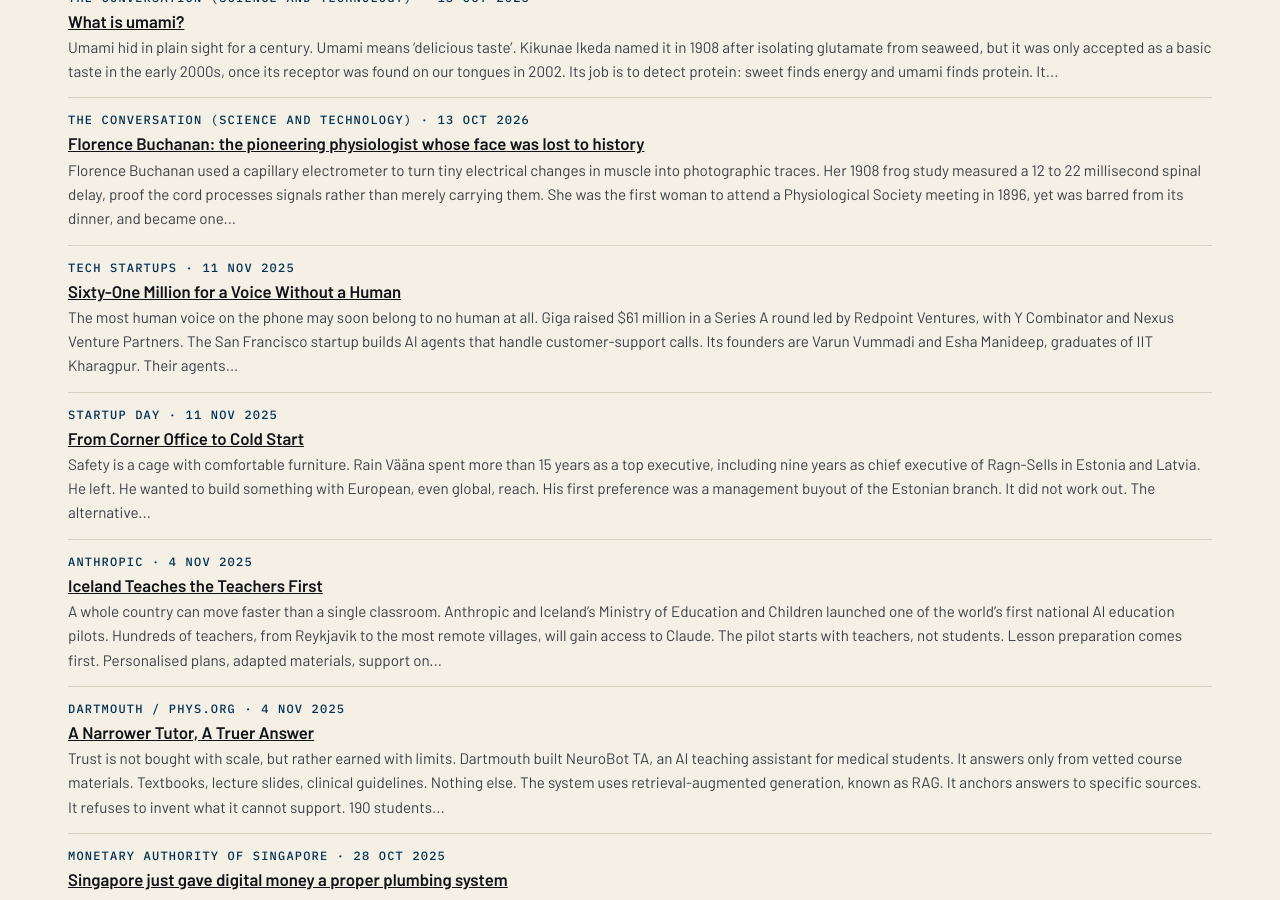
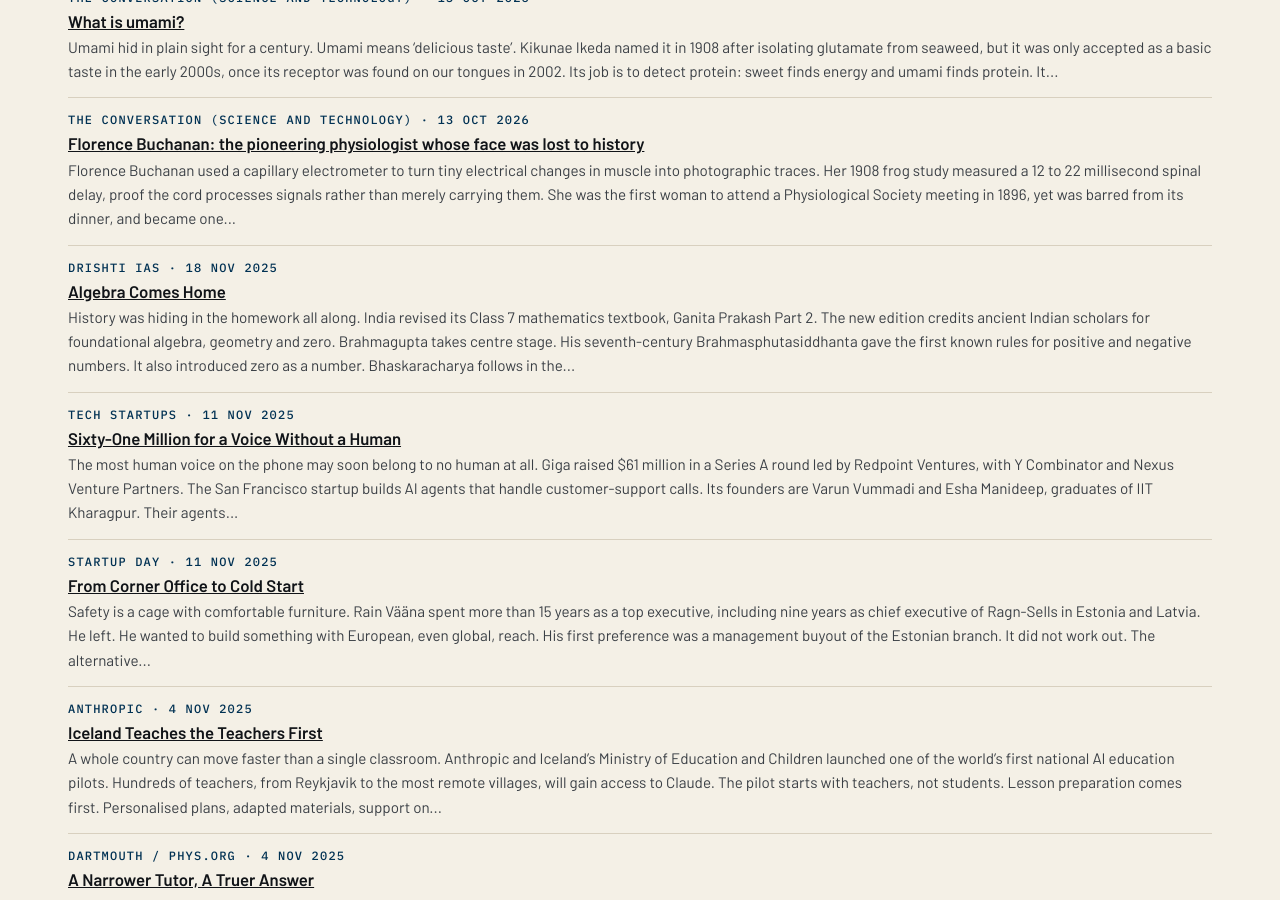
Before and after one commit to katz-news/katz.news, a Jekyll site: the page built from briefs/index.html, in a window 1280 px wide and 900 px high, scrolled down 14549 px. Built offline with Jekyll 4.4.1, drawn with Linux system fonts in a browser that asks for light colours.

Commit message:
Publish 2026-11-06

```diff
--- a/_data/build.yml
+++ b/_data/build.yml
@@ -1 +1 @@
-published_at: 2026-11-06T18:35:37Z
+published_at: 2026-11-06T18:36:25Z
--- /dev/null
+++ b/_posts/briefs/2026-11-06-algebra-comes-home.md
@@ -0,0 +1,25 @@
+---
+published: true
+title: Algebra Comes Home
+date: 2025-11-18
+section: education
+source_name: Drishti IAS
+source_url: https://www.drishtiias.com/daily-updates/daily-news-analysis/ncert-revises-textbook-to-acknowledge-ancient-indian-contributions
+---
+History was hiding in the homework all along.
+
+India revised its Class 7 mathematics textbook, Ganita Prakash Part 2. The new edition credits ancient Indian scholars for foundational algebra, geometry and zero.
+
+Brahmagupta takes centre stage. His seventh-century Brahmasphutasiddhanta gave the first known rules for positive and negative numbers. It also introduced zero as a number.
+
+Bhaskaracharya follows in the twelfth century. His Bijaganita advanced symbolic mathematics. Letters stood for unknowns. Equations could be formed and solved.
+
+Aryabhata, from 476 CE, introduced the place value system and decimal notation. Arithmetic became faster and easier. The Sulba Sutras, from 800 to 500 BCE, held geometric knowledge, including principles similar to Pythagoras' theorem.
+
+The ideas travelled. Indian mathematics reached Arabic scholars in the eighth century. Al-Khwarizmi wrote Hisab al-jabr wal-muqabala around 825 CE. His word al-jabr became algebra.
+
+The old textbook contained no such references. The new one does. NCERT Director Dinesh Prasad Saklani calls it correct history, a counter to a skewed colonial interpretation.
+
+The revision follows the National Education Policy 2020. Indian Knowledge Systems enter the classroom. Pride is the point, but inquiry is the method. Original problems from Sanskrit sources invite students to think, not just memorise.
+
+Algebra is not a foreign import. It is an old Indian export, returned home with its name intact.
```
